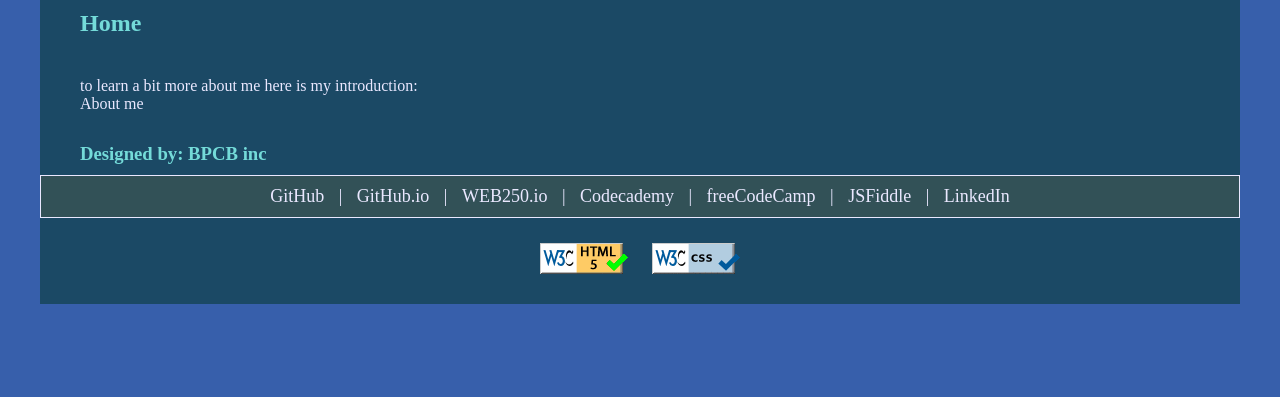
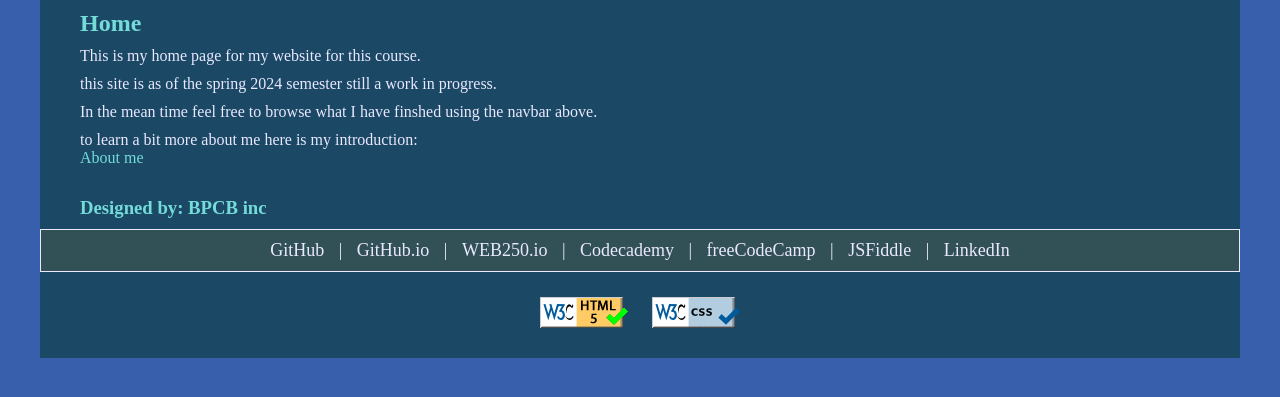
Before and after one commit to wolfbaj/WEB250, a PHP site: page /index.html in a window 1280 px wide. Shown: the part 116-513 px from the top of the page. Run offline with PHP 8.4, Linux system fonts and the light colour scheme.

Commit message:
made clickable text visible

```diff
--- a/contents/contract.php
+++ b/contents/contract.php
@@ -1,5 +1,5 @@
 <p>
-	I, <a href="index.php?page=introduction">Alston J. Brackett</a> agree to abide by the terms of the course contract in my spring 2024 semester,
+	I, <a href="index.php?page=introduction" class="clickable">Alston J. Brackett</a> agree to abide by the terms of the course contract in my spring 2024 semester,
 	WEB250 with my instructor, Professor D.I. von Briesen.
 </p>
 <p>
--- a/contents/home.php
+++ b/contents/home.php
@@ -1,2 +1,5 @@
+<p class="alignLeftMain">This is my home page for my website for this course.</p>
+<p class="alignLeftMain">this site is as of the spring 2024 semester still a work in progress.</p>
+<p class="alignLeftMain">In the mean time feel free to browse what I have finshed using the navbar above.</p>
 <p>to learn a bit more about me here is my introduction:</p>
 <a href="index.php?page=introduction">About me</a>
--- a/contents/introduction.php
+++ b/contents/introduction.php
@@ -14,7 +14,7 @@
 	that I am running on windows 10 and I have a laptop that runs windows 8.</li>
 	<li><strong>Courses I'm Taking & Why:</strong>
 	<ul>
-		<li><a href="index.php?page=contract">WEB250-N801 Database Driven Websites</a>: one of two remaining classes for my degree.</li>
+		<li><a href="index.php?page=contract" class="clickable">WEB250-N801 Database Driven Websites</a>: one of two remaining classes for my degree.</li>
 		<li>CSC285-N801 JAVA Enterprise Programs: The other class that is required for me to finish and to gain more coding experience.</li>
 	</ul></li>
 	<li><strong>Funny/Interesting Item to Remember me by:</strong> I can play many instruments such as: banjo, violin, and guitar.</li>
--- a/contract.html
+++ b/contract.html
@@ -19,7 +19,7 @@
 		<main>
 		<h2 class="alignLeftMain">Contract</h2>
 		<p class="alignLeftMain">
-			I, <a href="introduction.html">Alston J. Brackett</a> agree to abide by the terms of the course contract in my spring 2024 semester,
+			I, <a href="introduction.html" class="clickable">Alston J. Brackett</a> agree to abide by the terms of the course contract in my spring 2024 semester,
 			WEB250 with my instructor, Professor D.I. von Briesen.
 		</p>
 		<p>
--- a/index.html
+++ b/index.html
@@ -17,11 +17,11 @@
 		</header>
 		<main>
 		<h2 class="alignLeftMain">Home</h2>
-		<p class="alignLeftMain"This is my home page for my website for this course.</p>
-		<p class="alignLeftMain"this site is as of the spring 2024 semester still a work in progress.</p>
-		<p class="alignLeftMain"In the mean time feel fre to browse what I have finshed using the navbar above.</p>
+		<p class="alignLeftMain">This is my home page for my website for this course.</p>
+		<p class="alignLeftMain">this site is as of the spring 2024 semester still a work in progress.</p>
+		<p class="alignLeftMain">In the mean time feel free to browse what I have finshed using the navbar above.</p>
 		<p class="alignLeftMain">to learn a bit more about me here is my introduction:</p>
-		<a href="introduction.html">About me</a>
+		<a href="introduction.html" class="clickable">About me</a>
 		</main>
 		<footer>
 		<h3 class="alignLeft">Designed by: BPCB inc</h3>
--- a/introduction.html
+++ b/introduction.html
@@ -34,7 +34,7 @@
 			that I am running on windows 10 and I have a laptop that runs windows 8.</li>
 			<li><strong>Courses I'm Taking & Why:</strong>
 			<ul>
-				<li><a href="contract.html">WEB250-N801 Database Driven Websites</a>: one of two remaining classes for my degree.</li>
+				<li><a href="contract.html" class="clickable">WEB250-N801 Database Driven Websites</a>: one of two remaining classes for my degree.</li>
 				<li>CSC285-N801 JAVA Enterprise Programs: The other class that is required for me to finish and to gain more coding experience.</li>
 			</ul></li>
 			<li><strong>Funny/Interesting Item to Remember me by:</strong> I can play many instruments such as: banjo, violin, and guitar.</li>
--- a/styles/default.css
+++ b/styles/default.css
@@ -27,6 +27,7 @@ nav{
 nav a{
 	padding: 10px;
 	margin: auto;
+	color: #EAE8FF;
 }
 main{
 	background-color: #1B4965;
@@ -52,11 +53,12 @@ p{
 }
 a{
 	text-decoration: none;
-	color: #5FA8D3;
+	color: #EAE8FF;
 	margin: auto;
 	text-align: center;
 
 }
+/*
 a:link{
 	text-decoration: none;
 	color: #EAE8FF;
@@ -65,6 +67,7 @@ a:visited{
 	text-decoration: none;
 	color: #EAE8FF;
 }
+*/
 img{
 	padding: 10px;
 	margin:auto;
@@ -102,6 +105,11 @@ img{
 	text-align: center;
 }
 
+.clickable{
+	text-decoration: none;
+	color: #74dbd9;
+}
+
 figure{
 	text-align: center;
 	margin: auto;
```
